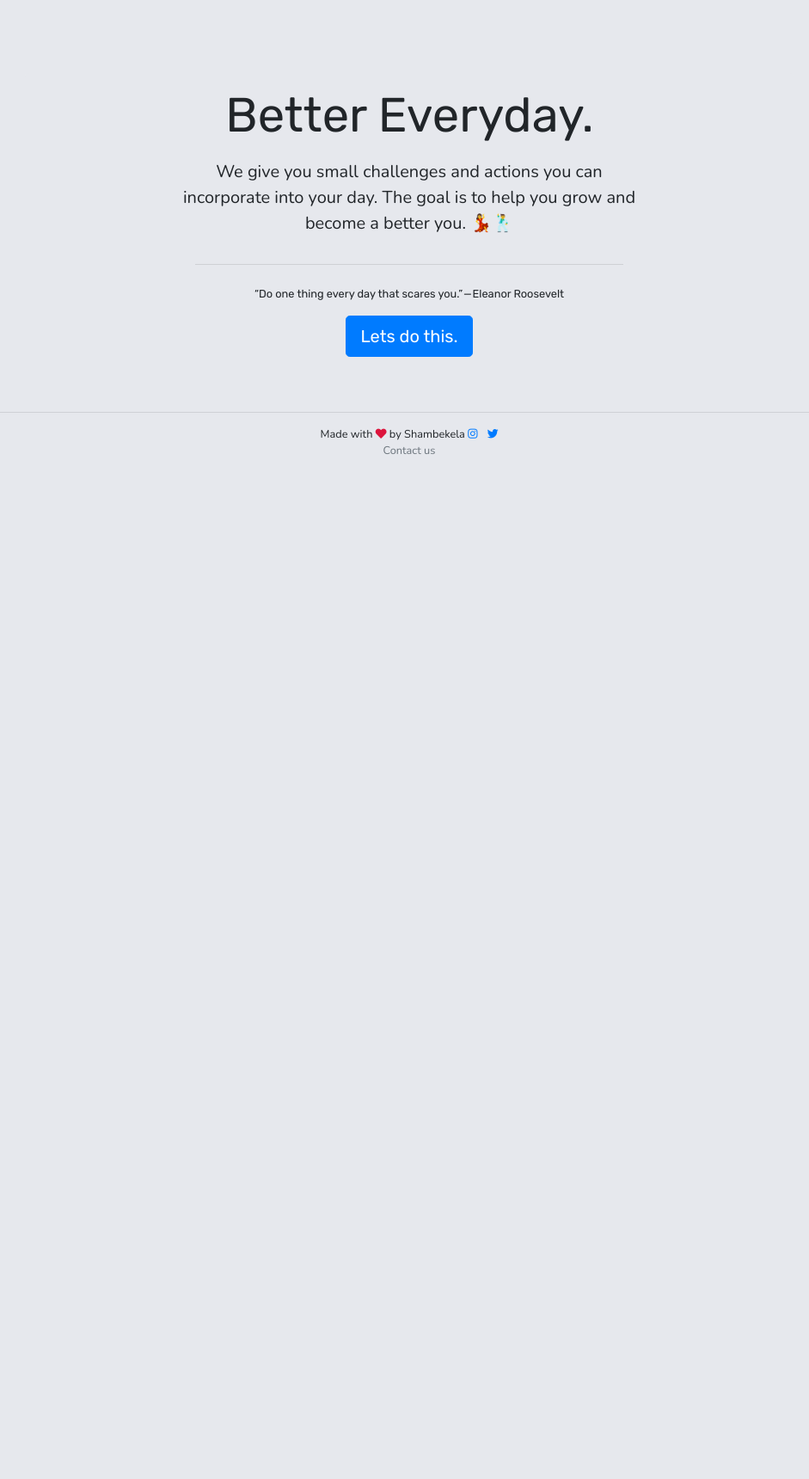
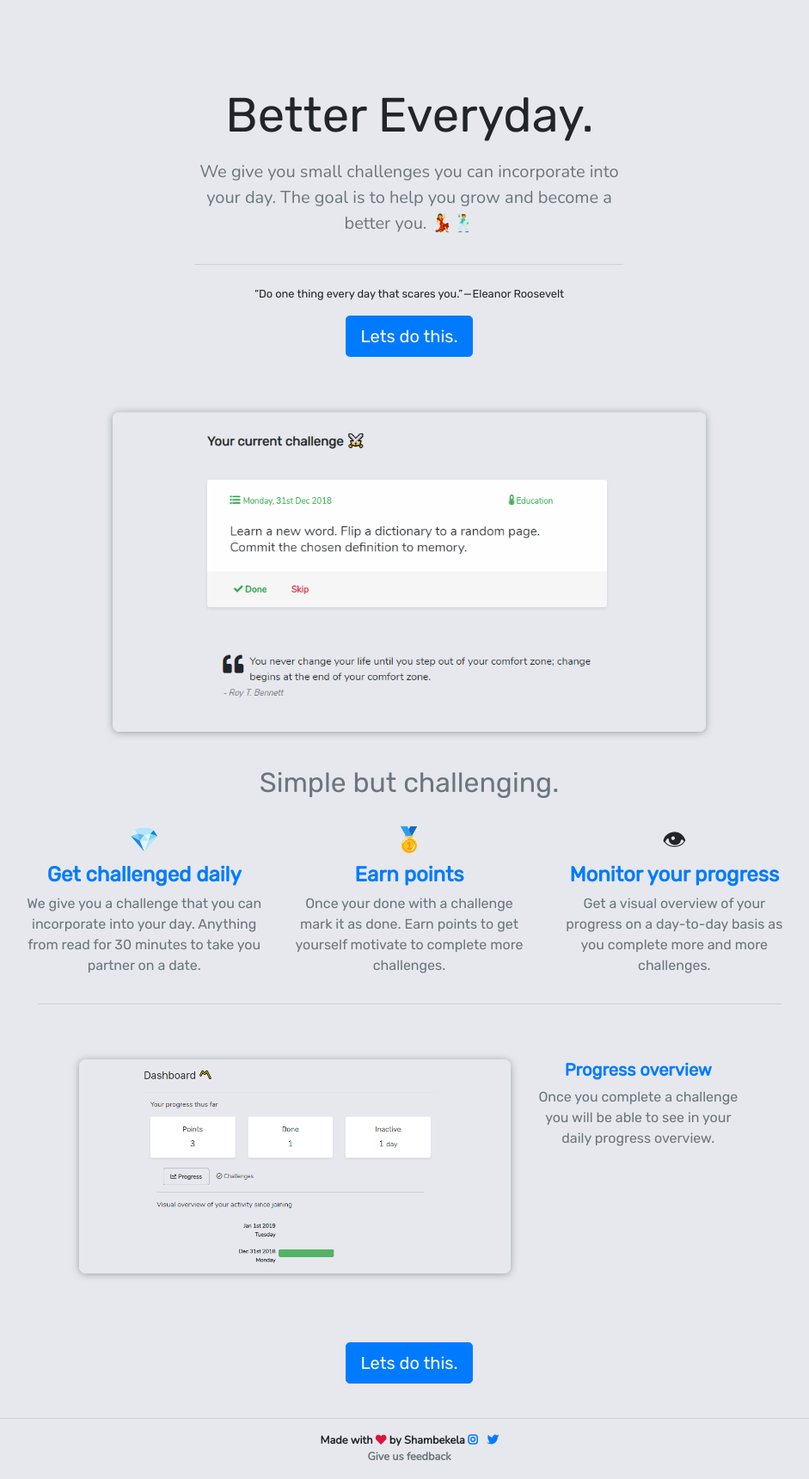
Before and after one commit to shambekela/issachallenge, a Flask app: page / in a window 1280 px wide. Shown: the part 83-1803 px from the top of the page at 86% size, without its empty margins (164-1105 px from the left). Before the commit the page ends 611 px from the top, so only its background shows below. Run offline with Flask 2, Linux system fonts and the light colour scheme; some libraries are stand-ins or nearby versions.

Commit message:
Landing page re-design

```diff
--- a/app/main/static/css/issa_style.css
+++ b/app/main/static/css/issa_style.css
@@ -34,6 +34,13 @@ body div.issa-challenge-header {
 
 .card {
 	border: 0;
+}
+
+img.landing-screenshot {
+	box-shadow: 0 1px 8px 0 #3644526e;
+	width: 100%;
+	height: 100%;
+	border-radius: 8px;
 }
 /**
 	base page:
--- a/app/main/templates/base.html
+++ b/app/main/templates/base.html
@@ -71,14 +71,14 @@
 		{% block footer %}
 			<div class="container text-center ">
 			  <hr>
-		      <p class="small">Made with <i class="fas fa-heart"></i> by Shambekela
+		      <p class="small font-weight-bold">Made with <i class="fas fa-heart"></i> by Shambekela
 		      	<a href="https://instagram.com/shambekela_" target="_blank" class="mr-2">
 		      		<i class="fab fa-instagram"></i>
 		      	</a>
 		      	<a href="https://twitter.com/shambekela_" target="_blank">
 		      		<i class="fab fa-twitter"></i>
 		      	</a> <br>
-		      	<span><a class="text-secondary" href="https://docs.google.com/forms/d/e/1FAIpQLSfTOY4nGPGqfLlmnRJJF8-2CwEWRAnxItKHP4nOTnTv_I8FAg/viewform?usp=sf_link" target="_blank">Contact us </a></span>
+		      	<span><a class="text-secondary" href="https://docs.google.com/forms/d/e/1FAIpQLSfTOY4nGPGqfLlmnRJJF8-2CwEWRAnxItKHP4nOTnTv_I8FAg/viewform?usp=sf_link" target="_blank">Give us feedback </a></span>
 		      </p>
 		    </div>
 		{% endblock footer %}
--- a/app/main/templates/landing.html
+++ b/app/main/templates/landing.html
@@ -29,8 +29,8 @@
 				  <div class="container m-auto">
 					  <div class="row">
 					  	<div class="col-lg-8 col-md-8 offset-lg-2 offset-md-2 justify-content-center">
-					  		<p class="p-2 lead text-center">
-					  			We give you small challenges and actions you can incorporate into your day. The goal is to help you grow and become a better you. 💃🕺
+					  		<p class="p-2 lead text-muted text-center">
+					  			We give you small challenges you can incorporate into your day. The goal is to help you grow and become a better you. 💃🕺
 					  		</p>
 							<hr class="m-4">
 							<p class="text-center issa-header small">“Do one thing every day that scares you.” — Eleanor Roosevelt</p>
@@ -40,6 +40,55 @@
 					  	</div>
 					  </div>
 				  </div>
+				</div>
+				<div>
+					<div class="container">
+						<div class="row p-3">
+							<div class="col-md-10 m-auto">
+								<div class="issa-screenshot text-center">
+									<img class="landing-screenshot home-screenshot" src="{{ url_for('main.static', filename='assets/home-screenshot.png') }}">
+								</div>
+							</div>
+						</div>
+						<div class="text-center">
+							<p class="issa-header pt-4 h2 text-secondary">Simple but challenging.</p>
+						</div>
+						<div class="row pt-4 mb-3">
+							<div class="row">
+						      <div class="col-md-4 text-center">
+						      	<h3>💎</h3>
+						        <p class="issa-header-bold text-primary h4">Get challenged daily</p>
+						        <p class="issa-header text-muted">We give you a challenge that you can incorporate into your day. Anything from read for 30 minutes to take you partner on a date.</p>
+						      </div>
+						      <div class="col-md-4 text-center">
+						      	<h3>🥇</h3>
+						        <p class="issa-header-bold text-primary h4">Earn points</p>
+						        <p class="issa-header text-muted">Once your done with a challenge mark it as done. Earn points to get yourself motivate to complete more challenges.</p>
+						      </div>
+						      <div class="col-md-4 text-center">
+						      	<h3>👁</h3>
+						        <p class="issa-header-bold text-primary h4">Monitor your progress</p>
+						        <p class="issa-header text-muted">Get a visual overview of your progress on a day-to-day basis as you complete more and more challenges. </p>
+						      </div>
+						    </div>
+						</div>
+						<hr>
+						<div class="row p-5">
+							<div class="col-md-8 m-auto">
+								<div class="issa-screenshot text-center pb-2">
+									<img class="landing-screenshot home-screenshot" src="{{ url_for('main.static', filename='assets/dashboard-screenshot.png') }}">
+								</div>
+							</div>
+							<div class="col text-center">
+						        <p class="issa-header-bold text-primary h5">Progress overview</p>
+						        <p class="issa-header text-muted">Once you complete a challenge you will be able to see in your daily progress overview.</p>
+						      </div>
+							</div>
+						</div>
+						<div class="p-4 text-center">
+							<a data-toggle="modal" data-target="#accountModal" class="btn btn-primary issa-header lets-button btn-lg delay-0.3s" href="#" role="button">Lets do this.</a>
+						</div>
+					</div>
 				</div>
 			</div>
 		</div>
--- a/config.py
+++ b/config.py
@@ -16,7 +16,6 @@ class Config:
 	SECRET_KEY = os.environ.get('SECRET_KEY') or 'afafd6a5f65a6f5a65df6a5f6af65daf84df23sfa6d5fa'
 	SQLALCHEMY_TRACK_MODIFICATIONS = True
 	SQLALCHEMY_DATABASE_URI = os.environ.get('DATABASE_URL')
-	#SQLALCHEMY_DATABASE_URI = 'mysql+pymysql://root@localhost/issa-challenge'
 	SPARKPOST_KEY = os.environ.get('SPARKPOST_KEY')
 	SPARKPOST_EMAIL = os.environ.get('SPARKPOST_EMAIL')
 
```
Also changed, not shown: app/main/static/assets/dashboard-challenges-screenshot.PNG (added), app/main/static/assets/dashboard-screenshot.PNG (added), app/main/static/assets/home-screenshot.PNG (added).
